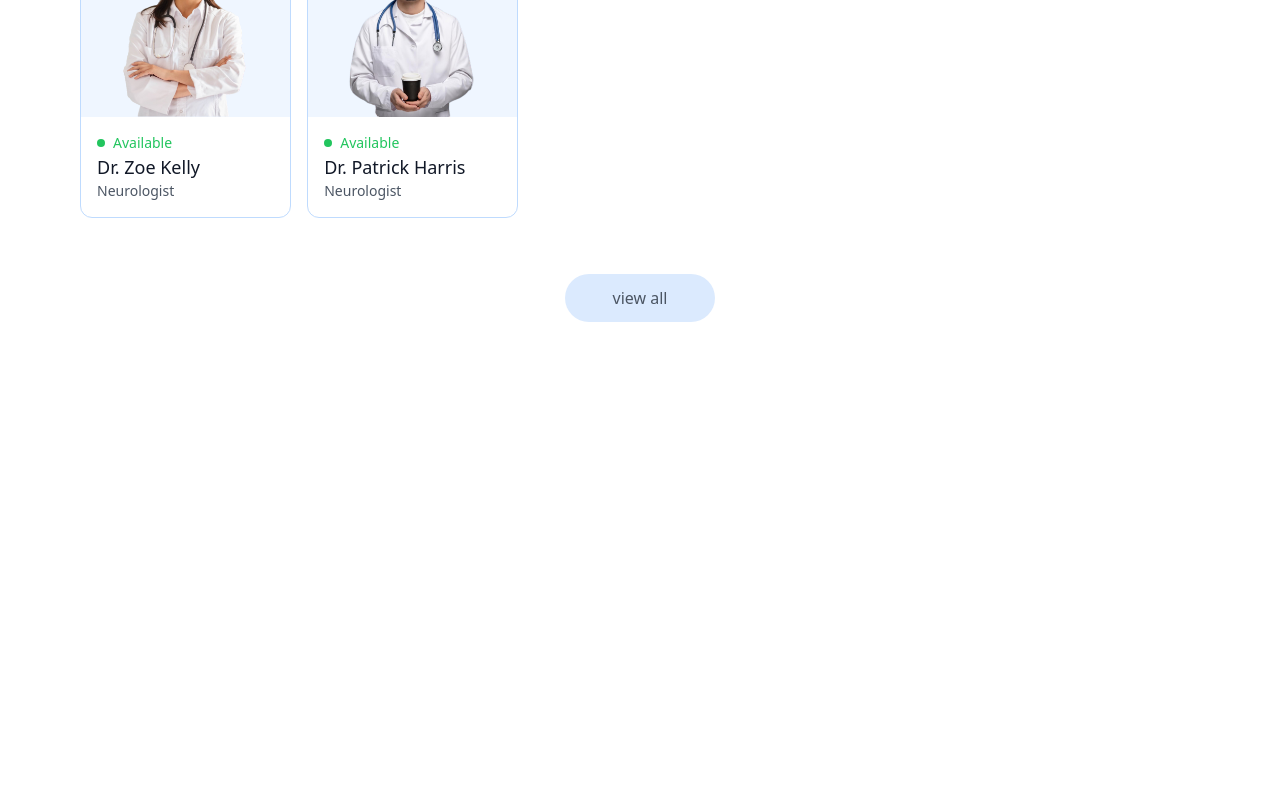
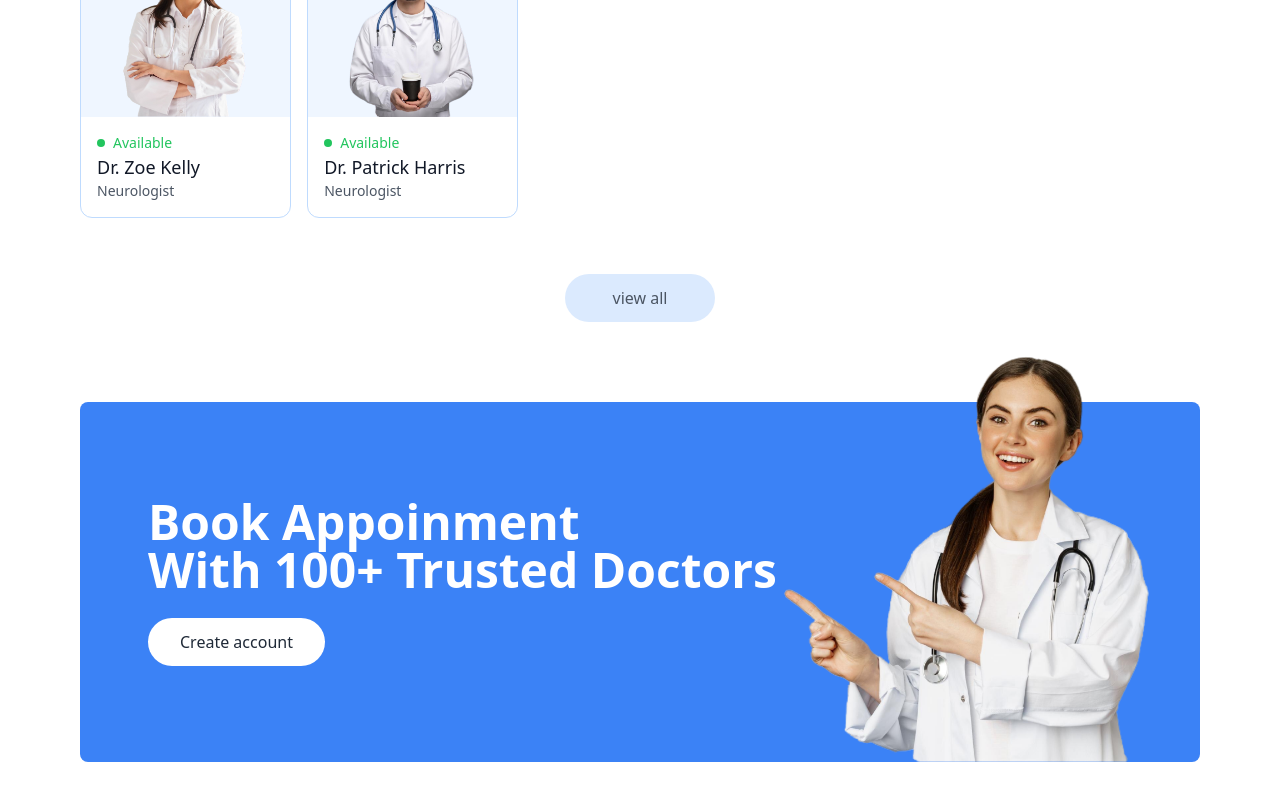
Before and after one commit to chamika-damith/Doctor-Appointment-Booking-Frontend, a React (Vite) app: page / in a window 1280 px wide. Shown: the part 1900-2700 px from the top of the page. Before the commit the page ends 2286 px from the top, so only its background shows below. Built offline with nearby package versions, Linux system fonts and the light colour scheme; the HTML template or start-up script is replaced by a standard one.

Commit message:
complete banner section

```diff
--- /dev/null
+++ b/src/components/Banner.jsx
@@ -0,0 +1,25 @@
+import { useNavigate } from 'react-router-dom'
+import {assets } from '../assets/assets'
+
+const Banner = () => {
+    const navigate=useNavigate();
+  return (
+    <div className='flex bg-blue-500 rounded-lg px-6 sm:px-10 lg:px-12 my-20 md:mx-10'>
+        {/*Left side*/}
+        <div className='flex-1 py-8 sm:py-10 md:py-16 lg:py-24 lg:pl-5'>
+            <div className='text-xl sm:text-2xl ms:text-3xl lg:text-5xl font-semibold text-white'>
+                <p>Book Appoinment</p>
+                <p>With 100+ Trusted Doctors</p>
+            </div>
+            <button onClick={()=>{navigate('/login'); scrollTo(0,0)}} className='bg-white text-sm font-medium sm:text-base text-gray-800 px-8 py-3 rounded-full mt-6 hover:scale-105 transition-all'>Create account</button>
+        </div>
+
+        {/*Right side*/}
+        <div className='hidden md:block md:w-1/2 lg:w-[370px] relative'>
+            <img className='w-full absolute bottom-0 right-0 max-w-md' src={ assets.appointment_img} alt=''/>
+        </div>
+    </div>
+  )
+}
+
+export default Banner
--- a/src/pages/Home.jsx
+++ b/src/pages/Home.jsx
@@ -1,3 +1,4 @@
+import Banner from '../components/Banner'
 import Header from '../components/Header'
 import SpecialityMenu from '../components/SpecialityMenu'
 import TopDoctors from '../components/TopDoctors'
@@ -7,6 +8,7 @@
       <Header />
       <SpecialityMenu />
       <TopDoctors />
+      <Banner />
     </div>
   )
 }
```
